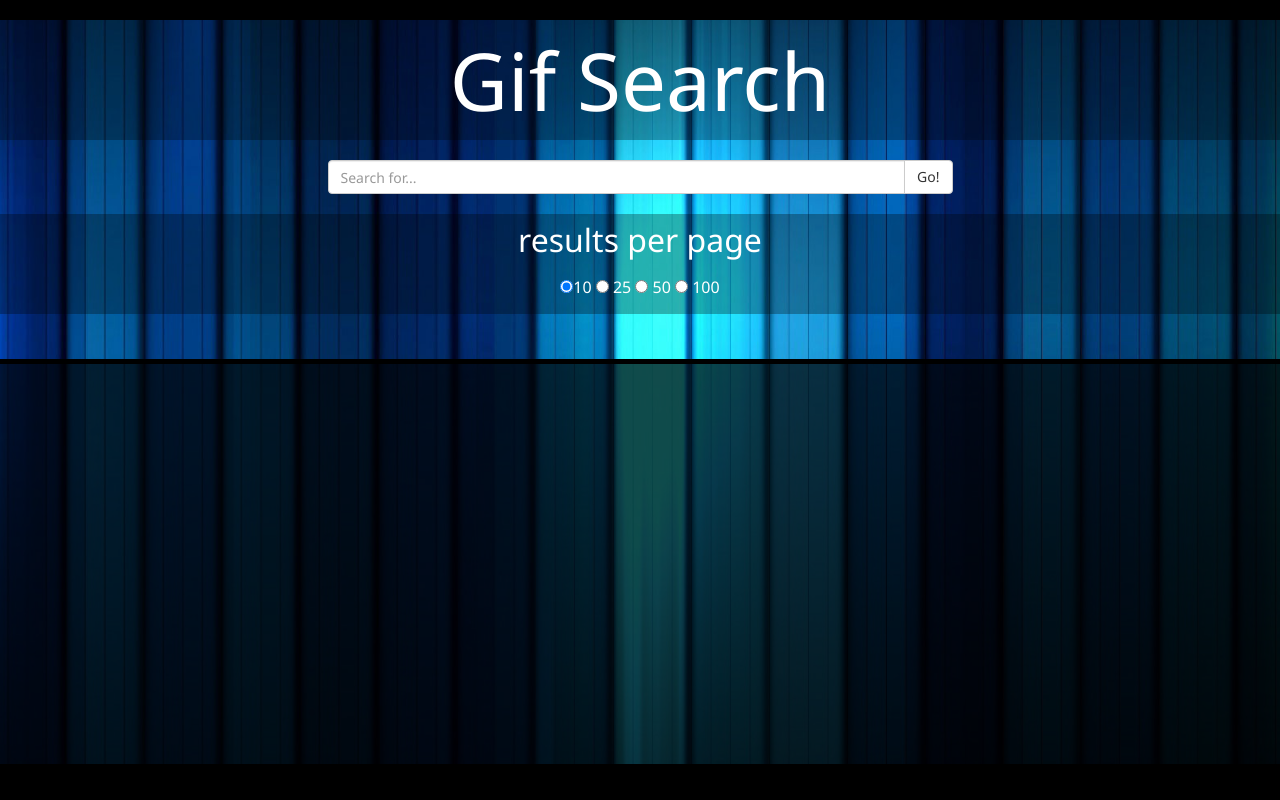
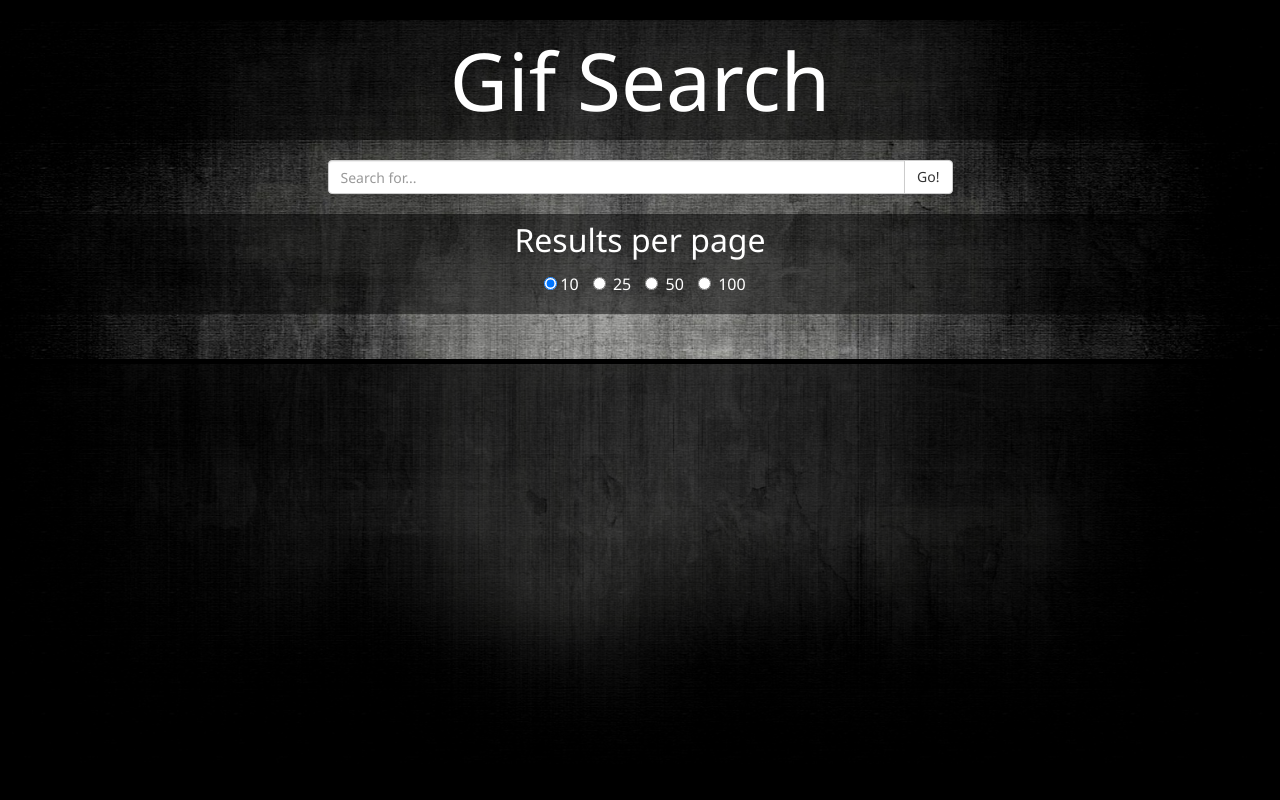
Before and after one commit to AlexChaseJones/animalAjaxGifs, a PHP site: page / in a window 1280 px wide. Run offline with PHP 8.4, Linux system fonts and the light colour scheme.

Commit message:
background changed and styling changes

```diff
--- a/css/style.css
+++ b/css/style.css
@@ -6,7 +6,7 @@
 }
 
 #wrapper {
-	background-image: url('../images/blueStripes.png');
+	background-image: url('../images/blueStripes.jpg');
 	background-size: cover;
 	background-position: center;
 }
@@ -14,7 +14,7 @@
 #header h1 {
 	font-size: 5em;
 	padding: 20px 0px;
-	background-color: rgba(0,0,0,.3);
+	background-color: rgba(0,0,0,.5);
 	margin-bottom: 20px;
 }
 
@@ -26,7 +26,7 @@
 
 #results {
 	padding-bottom:5px 0px 10px 0px;
-	background-color: rgba(0,0,0,.3);
+	background-color: rgba(0,0,0,.5);
 	margin-top: 10px;
 	min-height: 100px;
 }
@@ -48,8 +48,8 @@
 	margin:15px;
 }
 
-input {
-	display: inline-block;
+input[type="radio"] {
+	margin: 0px 3px 0px 10px;
 }
 
 #images {
@@ -83,10 +83,10 @@
 	bottom:180px;
 	padding: 100px 10px;
 	margin: 0 10px;
-	border-radius: 15px;
-	background-color: rgba(255,255,255,.4);
+	border-radius: 20px;
+	background-color: rgba(255,255,255,.6);
 }
 
 #next h2:hover {
-	background-color: rgba(255,255,255,.7);
+	background-color: rgba(255,255,255,.3);
 }
--- a/index.html
+++ b/index.html
@@ -30,7 +30,7 @@
 			</div>
 			<div id="results">
 				<form>
-					<h2>results per page</h2>
+					<h2>Results per page</h2>
 					 <input type="radio" name="perPage" value="10" checked="checked">10
 					 <input type="radio" name="perPage" value="25"> 25
 					 <input type="radio" name="perPage" value="50"> 50
```
Also changed, not shown: images/blueStripes.jpg (added), images/blueStripes.png (deleted).
